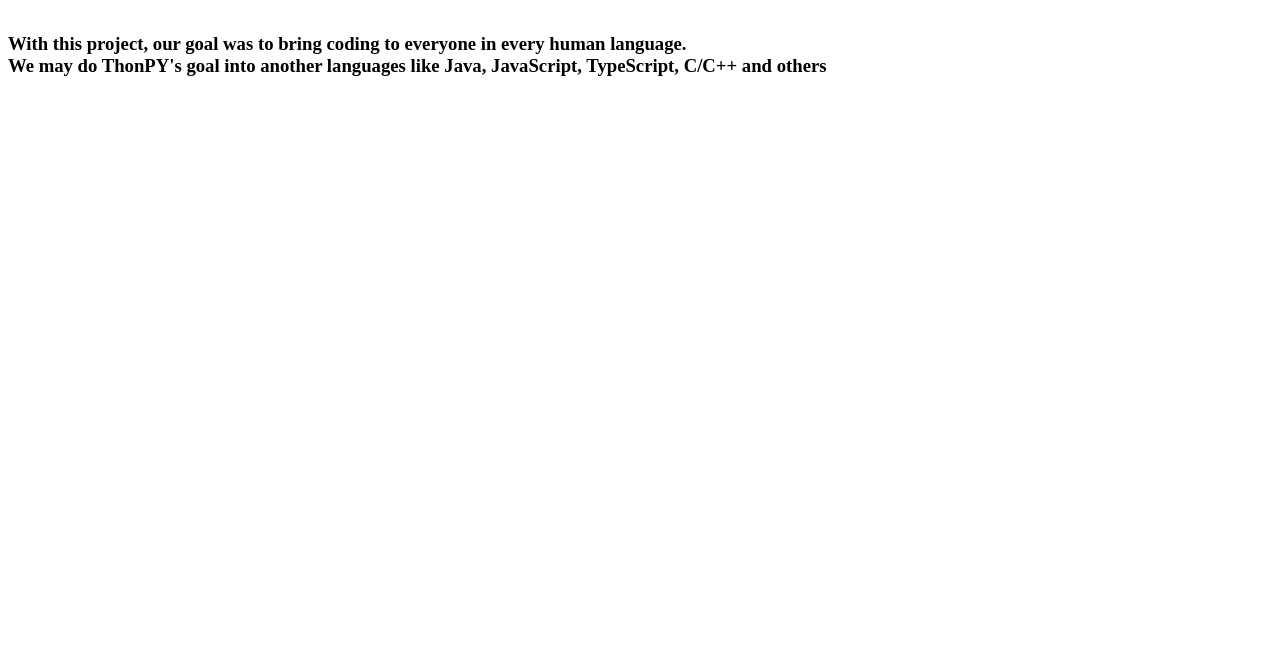
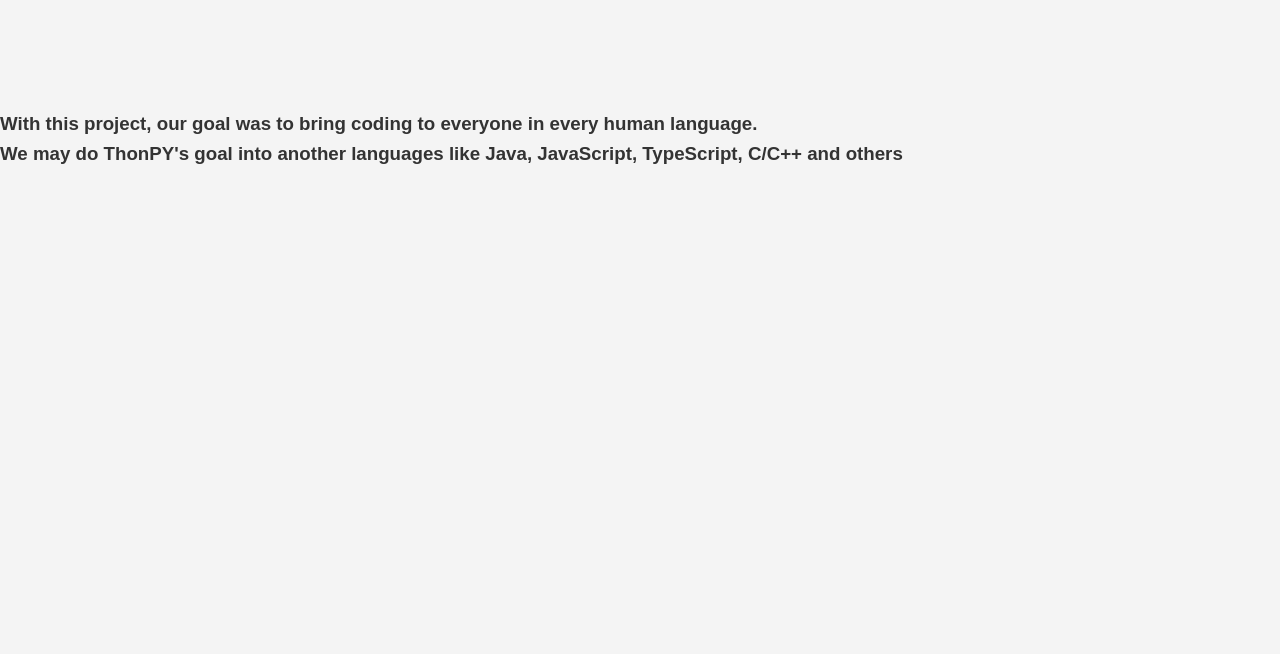
Before and after one commit to ExtremeCreator20/thonpy, a plain HTML site: page about.html in a window 1280 px wide. Shown: the part 146-800 px from the top of the page. Drawn offline with Linux system fonts and the light colour scheme.

Commit message:
Changed style (not much)

```diff
--- a/about.html
+++ b/about.html
@@ -1,8 +1,6 @@
 <html>
     <head>
-        <link rel="preconnect" href="https://fonts.googleapis.com">
-        <link rel="preconnect" href="https://fonts.gstatic.com" crossorigin>
-        <link href="https://fonts.googleapis.com/css2?family=Montserrat:ital,wght@0,100..900;1,100..900&display=swap" rel="stylesheet">
+        <link rel="stylesheet" href="style.css">
         <title>THONPY</title>
     </head>
     <body>
```
Also changed, not shown: contribute/index.html (+1 -3 lines), index.html (+1 -3 lines).
